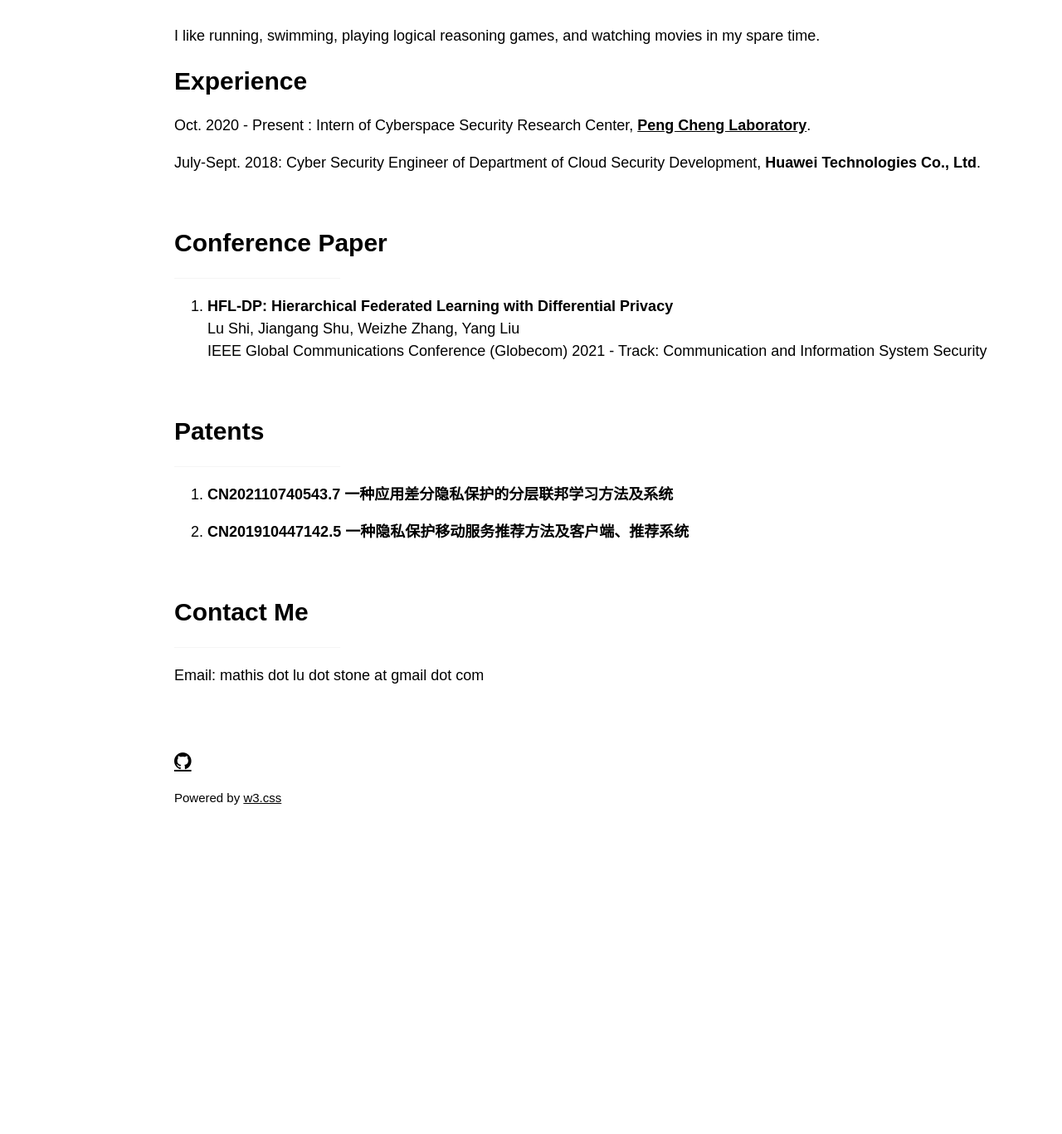
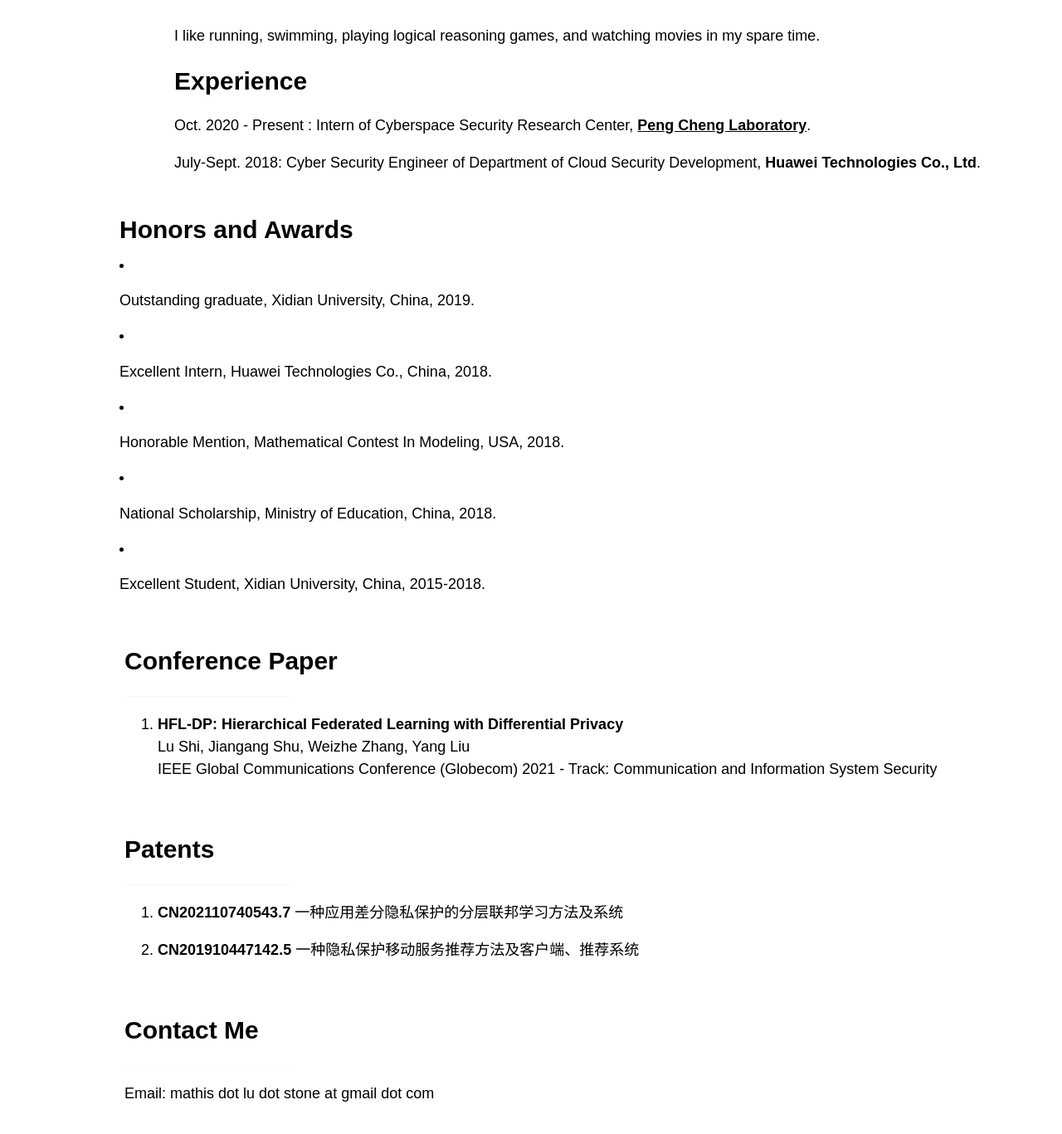
Before and after one commit to Mathislu/Mathislu.github.io, a Jekyll site: the page index.html, which Jekyll copies as it is, in a window 1280 px wide and 1400 px high, scrolled down 836 px. Shown: the top 1367 px of the window at 83% size. Built offline with Jekyll 4.4.1, drawn with Linux system fonts in a browser that asks for light colours; before the commit the page ends 1853 px from its top, so only the background shows below that.

Commit message:
Update index.html

```diff
--- a/index.html
+++ b/index.html
@@ -86,10 +86,30 @@ body, h1,h2,h3,h4,h5,h6 {font-family: "Arial", sans-serif}
     <!-- <p class="w3-large" style="text-indent:7em"> 2017 - Study on Searchable Encryption and Secure Data Deduplication (Mentor: <a href="https://web.xidian.edu.cn/jfwang/">Jianfeng Wang</a>)<br>
     <p class="w3-large" style="text-indent:7em"> 2018 - Intern of <a href="https://alibaba-gemini-lab.github.io/">Gemini Lab</a>, Alibaba Group. (Mentor: Cheng Hong)</p> -->
 
-    <!-- Testimonials -->
+<!-- Testimonials -->
     <h2 class="w3-text-black"><b>Experience</b></h2>
     <p class="w3-large" style="text-indent:0em"> Oct. 2020 - Present : Intern of Cyberspace Security Research Center, <b><a href="https://www.pcl.ac.cn/">Peng Cheng Laboratory</a></b>.<br></p>
     <p class="w3-large" style="text-indent:0em"> July-Sept. 2018: Cyber Security Engineer of Department of Cloud Security Development, <b>Huawei Technologies Co., Ltd</b>.</p>
+  <!-- End About Section -->
+  </div>
+
+    <!-- Testimonials -->
+    <h2 class="w3-text-black"><b>Honors and Awards</b></h2>
+	<li>
+    <p class="w3-large" style="text-indent:0em">Outstanding graduate, Xidian University, China, 2019.</p>
+	</li>
+	<li>
+    <p class="w3-large" style="text-indent:0em">Excellent Intern, Huawei Technologies Co., China, 2018.</p>
+	</li>
+	<li>
+    <p class="w3-large" style="text-indent:0em">Honorable Mention, Mathematical Contest In Modeling, USA, 2018.</p>
+	</li>
+	<li>
+    <p class="w3-large" style="text-indent:0em">National Scholarship, Ministry of Education, China, 2018.</p>
+	</li>
+	<li>
+    <p class="w3-large" style="text-indent:0em">Excellent Student, Xidian University, China, 2015-2018.</p>
+	</li>
   <!-- End About Section -->
   </div>
 
@@ -97,7 +117,6 @@ body, h1,h2,h3,h4,h5,h6 {font-family: "Arial", sans-serif}
   <div class="w3-padding-16 w3-content" id="pub">
     <h2 class="w3-text-black"><b>Conference Paper</b></h2>
     <hr style="width:200px" class="w3-opacity">
-
     <ol class="w3-large">
 	    <li>
     <p class="w3-large"><b>HFL-DP: Hierarchical Federated Learning with Differential Privacy</b><br>
@@ -114,10 +133,10 @@ body, h1,h2,h3,h4,h5,h6 {font-family: "Arial", sans-serif}
 
     <ol class="w3-large">
 	    <li>
-    <p class="w3-large"><b>CN202110740543.7 一种应用差分隐私保护的分层联邦学习方法及系统 </b><br>
+    <p class="w3-large"><b>CN202110740543.7</b> 一种应用差分隐私保护的分层联邦学习方法及系统 <br>
 	    </li>
 	    <li>
-    <p class="w3-large"><b>CN201910447142.5 一种隐私保护移动服务推荐方法及客户端、推荐系统 </b><br>
+    <p class="w3-large"><b>CN201910447142.5</b> 一种隐私保护移动服务推荐方法及客户端、推荐系统 <br>
 	    </li>
   <!-- End Patents Section -->
   </div>
```
